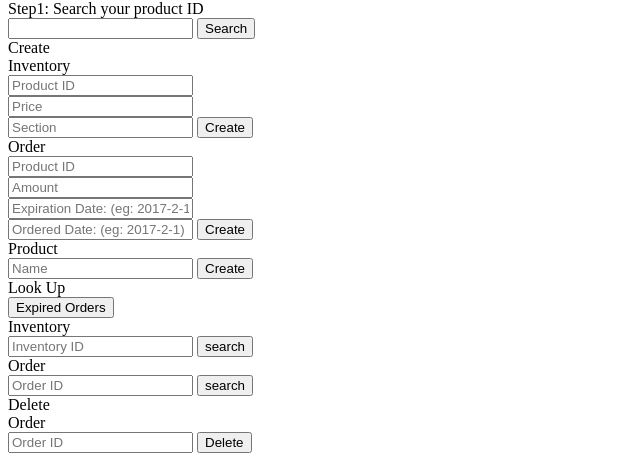
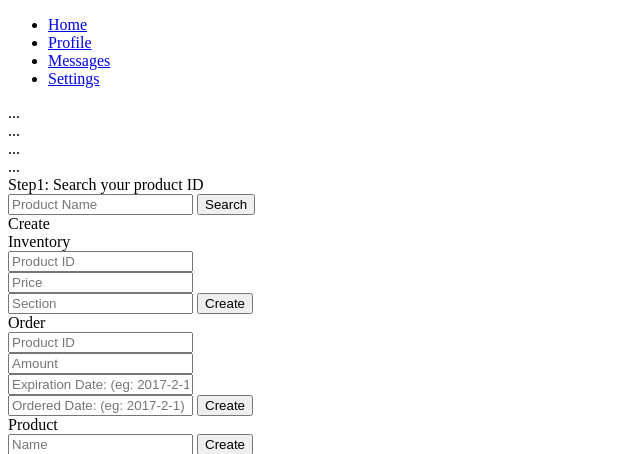
Before and after one commit to newayliu1/Supermarket-Management-System, a web app: file index.html in a window 1280 px wide. Shown: the part 227-681 px from the top of the page, without its empty margins (0-640 px from the left). Run offline with its HTML, style and script files only (its server is not run), Linux system fonts and the light colour scheme; some libraries are stand-ins or nearby versions.

Commit message:
Update User interface
- Add Sign-in, sign-out, change password failure message
- remake the message box
- add taps to input area

```diff
--- a/assets/scripts/SMY/events.js
+++ b/assets/scripts/SMY/events.js
@@ -159,6 +159,7 @@ const addHandlers = () => {
   $('#update-inv-price').on('submit', onUpdatePrice);
   $('#update-inv-section').on('submit', onUpdateSection);
   $('aside').hide();
+  $('#result-display').hide();
 };
 module.exports = {
   addHandlers,
--- a/assets/scripts/auth/events.js
+++ b/assets/scripts/auth/events.js
@@ -29,7 +29,7 @@ const onSignIn = function (event) {
       return store;
     })
     .then(ui.signInSuccess)
-    .catch(ui.failure);
+    .catch(ui.signInFailure);
 
 };
 
--- a/assets/styles/index.scss
+++ b/assets/styles/index.scss
@@ -76,9 +76,11 @@ aside {
   }
 }
 
-#product_id {
+#result-display {
   margin: auto;
   height: 30px;
   font-size: 20px;
+  background: purple;
   color: white;
+  text-align: center;
 }
--- a/index.html
+++ b/index.html
@@ -60,14 +60,39 @@
       <li id="sign-out"><a href="#">Sign Out</a></li>
     </ul>
   </nav>
+
+
   <header>
     Supermarket Management System
   </header>
+  <div id="result-display"></div>
+
+
   <aside>
     <div>
+
+      <!-- Nav tabs -->
+      <ul class="nav nav-tabs" role="tablist">
+        <li role="presentation" class="active"><a href="#home" aria-controls="home" role="tab" data-toggle="tab">Home</a></li>
+        <li role="presentation"><a href="#profile" aria-controls="profile" role="tab" data-toggle="tab">Profile</a></li>
+        <li role="presentation"><a href="#messages" aria-controls="messages" role="tab" data-toggle="tab">Messages</a></li>
+        <li role="presentation"><a href="#settings" aria-controls="settings" role="tab" data-toggle="tab">Settings</a></li>
+      </ul>
+
+      <!-- Tab panes -->
+      <div class="tab-content">
+        <div role="tabpanel" class="tab-pane active" id="home">...</div>
+        <div role="tabpanel" class="tab-pane" id="profile">...</div>
+        <div role="tabpanel" class="tab-pane" id="messages">...</div>
+        <div role="tabpanel" class="tab-pane" id="settings">...</div>
+      </div>
+
+    </div>
+
+
+    <div>
       <div>Step1: Search your product ID</div>
-      <div id="product_id"></div>
-      <input class="input-field" id="search_input" type="text" name='name'>
+      <input class="input-field" id="search_input" type="text" name='name' placeholder="Product Name">
       <button id="search">Search</button>
     </div>
     <div>Create
```
Also changed, not shown: assets/scripts/SMY/ui.js (+7 -7 lines), assets/scripts/auth/ui.js (+28 -27 lines). Lines whose indentation alone changed are shown as unchanged.
